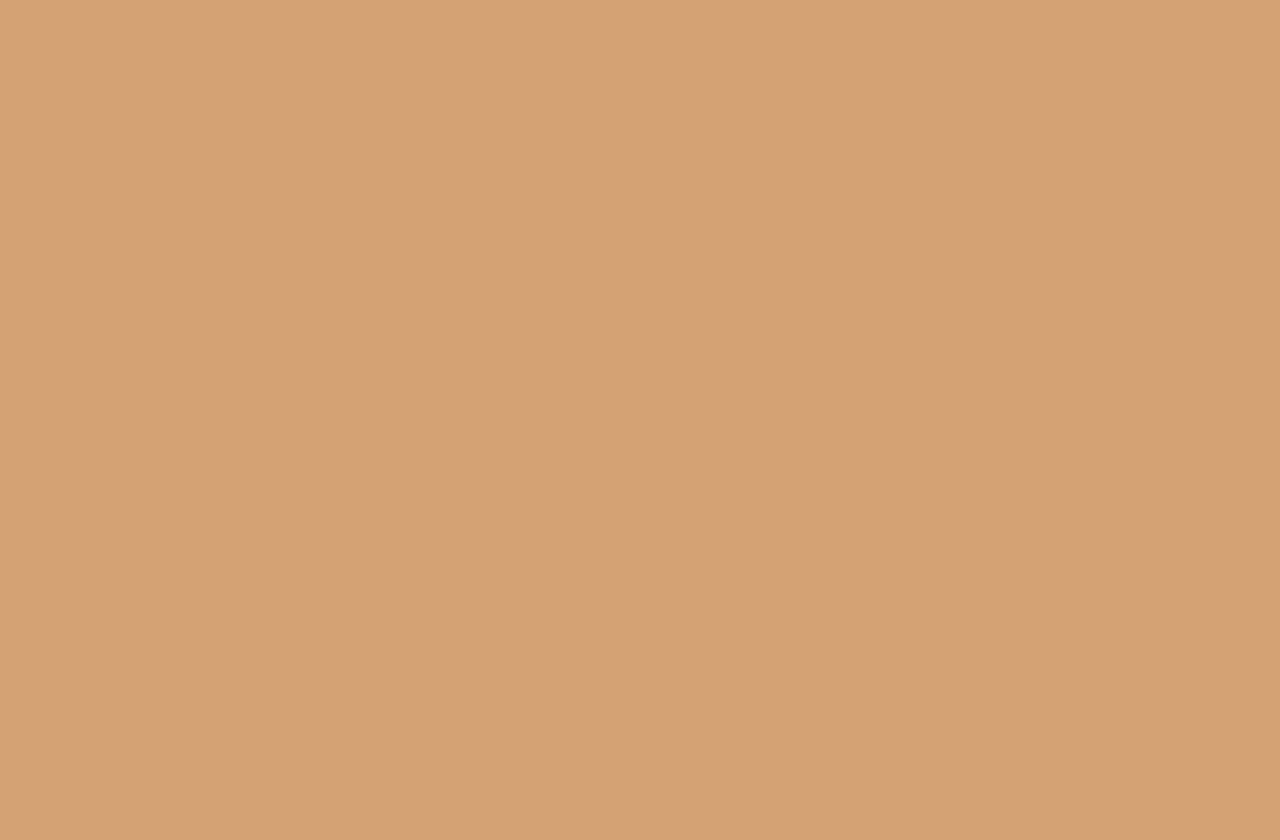
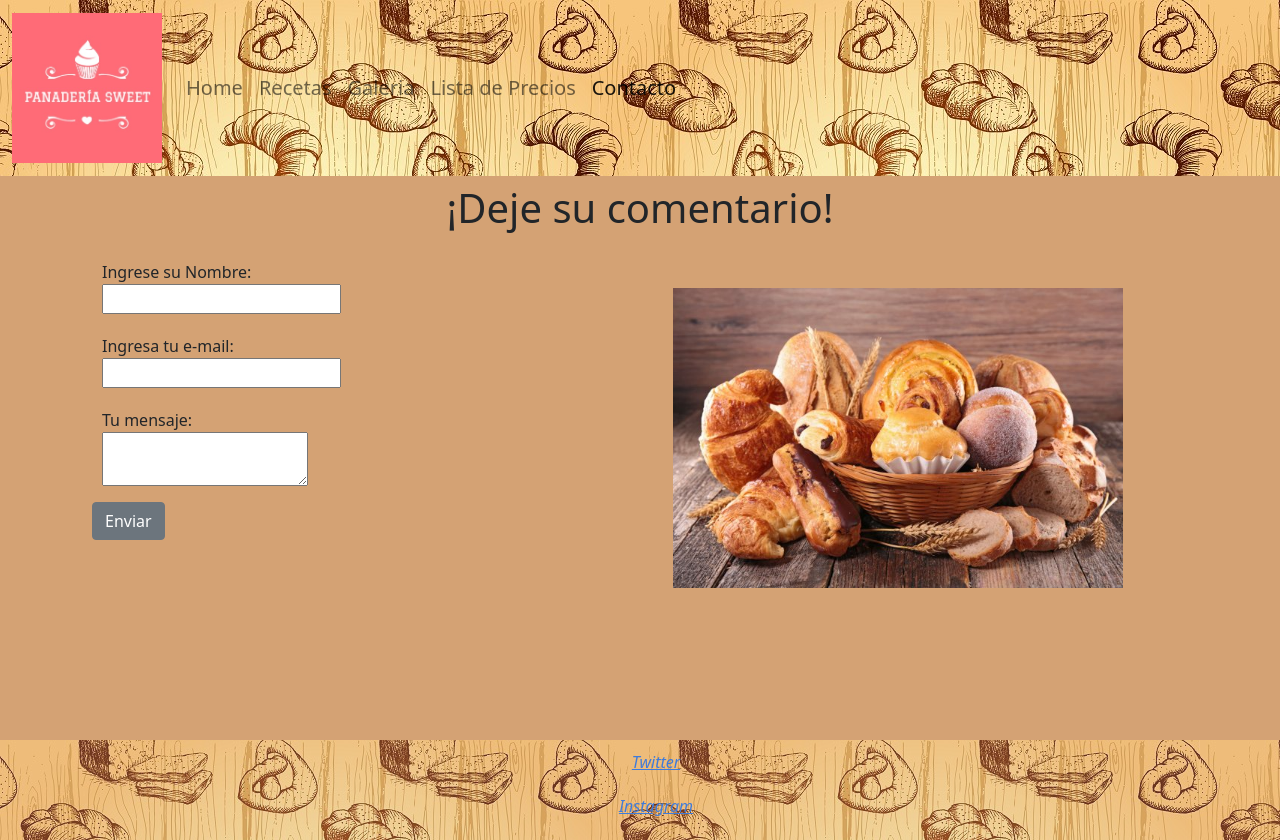
Before and after one commit to NikoSpeed/PanaderiaSweet-Pennisi, a plain HTML site: page paginas/veremos.html in a window 1280 px wide. Before the commit the page ends 800 px from the top, so only its background shows below. Drawn offline with nearby package versions, Linux system fonts and the light colour scheme; files that its build step writes are made by us from their sources.

Commit message:
Termine contactos

```diff
--- a/paginas/veremos.html
+++ b/paginas/veremos.html
@@ -5,10 +5,72 @@
     <meta http-equiv="X-UA-Compatible" content="IE=edge">
     <meta name="viewport" content="width=device-width, initial-scale=1.0">
     <link href="https://cdn.jsdelivr.net/npm/bootstrap@5.1.3/dist/css/bootstrap.min.css" rel="stylesheet" integrity="sha384-1BmE4kWBq78iYhFldvKuhfTAU6auU8tT94WrHftjDbrCEXSU1oBoqyl2QvZ6jIW3" crossorigin="anonymous">
-    <link rel="stylesheet" href="./style.css">
-    <title>Document</title>
+    <link rel="stylesheet" href="../style.css">
+    <title>Contacto</title>
 </head>
 <body>
+    <header class="header">
+        <nav class="navbar navbar-expand-lg navbar-light">
+            <div class="container-fluid">
+              <a class="navbar-brand" href="#">
+                  <img src="../imagenes/logo.jpg" alt="Logo Panaderia" class="logo">
+              </a>
+              <button class="navbar-toggler" type="button" data-bs-toggle="collapse" data-bs-target="#navbarNav" aria-controls="navbarNav" aria-expanded="false" aria-label="Toggle navigation">
+                <span class="navbar-toggler-icon"></span>
+              </button>
+              <div class="collapse navbar-collapse" id="navbarNav">
+                <ul class="navbar-nav">
+                  <li class="nav-item">
+                    <a class="nav-link" aria-current="page" href="../index.html">Home</a>
+                  </li>
+                  <li class="nav-item">
+                    <a class="nav-link" href="#">Recetas</a>
+                  </li>
+                  <li class="nav-item">
+                    <a class="nav-link" href="#">Galeria</a>
+                  </li>
+                  <li class="nav-item">
+                    <a class="nav-link" href="#">Lista de Precios</a>
+                  </li>
+                  <li class="nav-item">
+                    <a class="nav-link active" href="#">Contacto</a>
+                  </li>
+                </ul>
+              </div>
+            </div>
+          </nav>
+    </header>
 
+    <h1 class="text-center my-2">¡Deje su comentario!</h1>
+
+    <section class="container formulario__seccion">
+      <div class="row">
+        <div class="formulario col-lg-3 col-md-6 col-sm-12">
+          <label class="nombre">
+            Ingrese su Nombre:
+            <input type="nombre" name="nombre">
+          </label>
+          <label class="email">
+            Ingresa tu e-mail:
+            <input type="email" name="e-mail">
+          </label>
+          <label class="mensaje">
+            Tu mensaje:
+            <textarea name="Mensaje"></textarea>
+          </label>
+          <button type="button" class="btn btn-secondary">Enviar</button>
+        </div>
+      <div class="col-lg-8 col-md-6 col-sm-12 d-flex justify-content-end py-5">
+        <img src="../imagenes/panaderia.jpg" alt="Logo Panaderia" class="logo__form">
+      </div>
+    </div>
+    </section>
+    <footer class="futer">
+      <ul class="listafooter">
+          <li><a href="https://www.twitter.com/PennisiNicolas" target="_blank">Twitter</a></li>
+          <li><a href="https://www.instagram.com/mipagina" target="_blank">Instagram</a></li>
+      </ul>
+  </footer>
+  <script src="https://cdn.jsdelivr.net/npm/bootstrap@5.1.3/dist/js/bootstrap.bundle.min.js" integrity="sha384-ka7Sk0Gln4gmtz2MlQnikT1wXgYsOg+OMhuP+IlRH9sENBO0LRn5q+8nbTov4+1p" crossorigin="anonymous"></script>
 </body>
 </html>
--- a/style.css
+++ b/style.css
@@ -37,3 +37,26 @@ body{
     text-decoration: none;
     justify-content: center;
 }
+
+.formulario{
+    margin: 10px;
+}
+
+.email{
+    margin: 10px;
+}
+.nombre{
+    margin: 10px;
+}
+.mensaje{
+    margin: 10px;
+}
+.logo__form{
+    width: 450px;
+}
+
+@media only screen and (max-width: 994px) {
+    .logo__form{
+        width: 0px;
+    }
+}
```
Also changed, not shown: index.html (+2 -2 lines).
